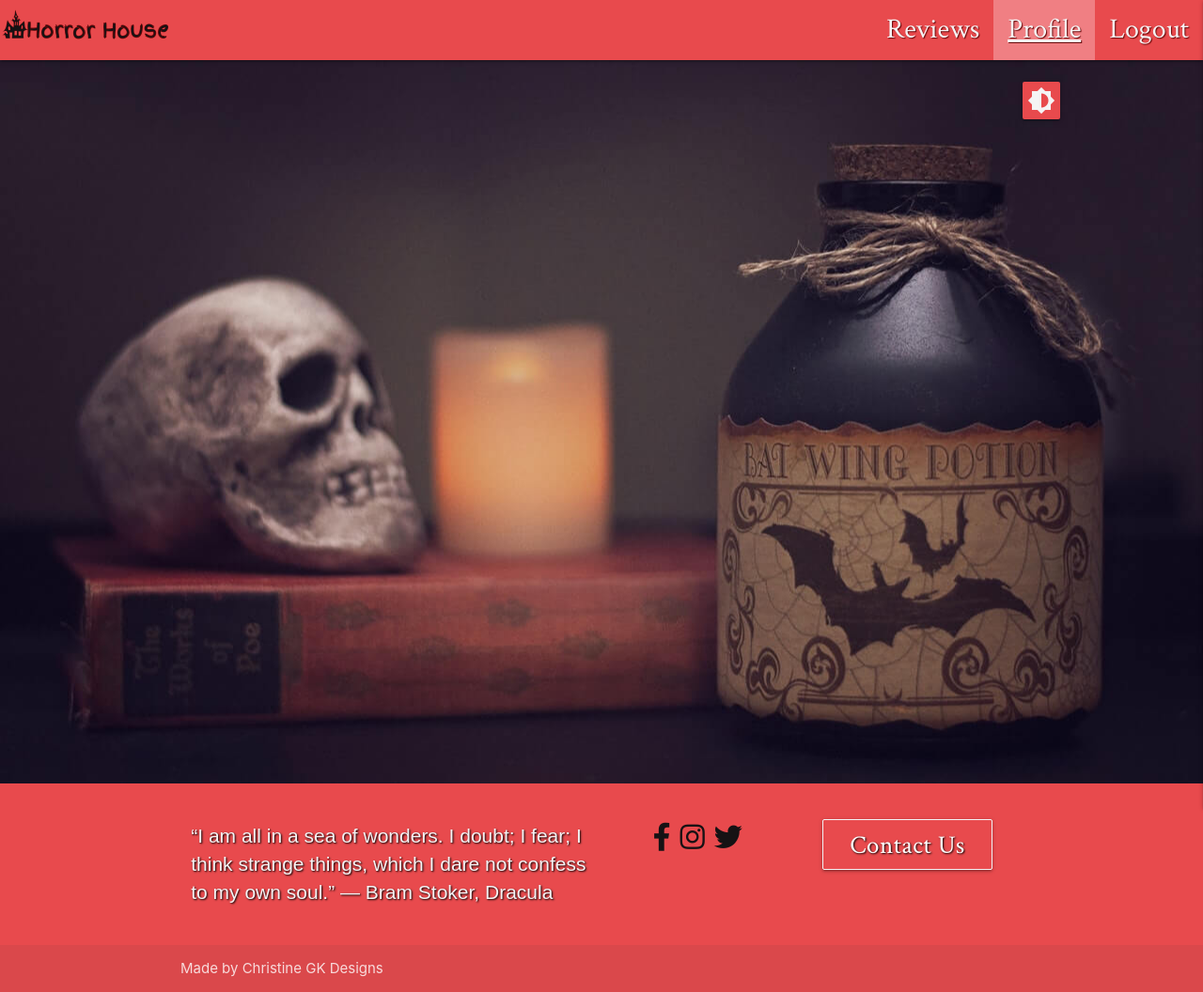
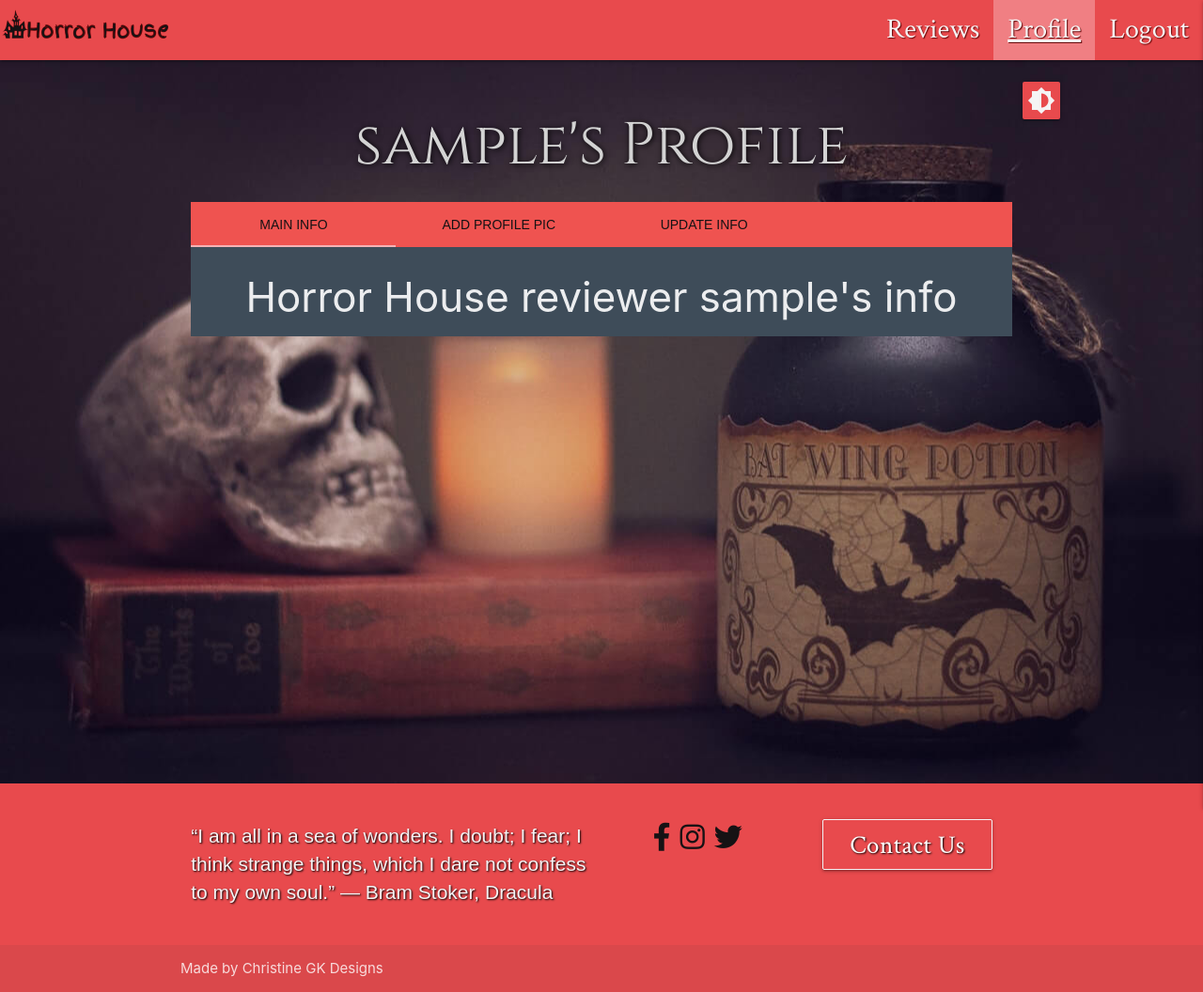
Before and after one commit to christine-gk416/horror-house-reviews, a Flask app: page /profile/1 in a window 1280 px wide. Shown: the whole page at 94% size. Run offline with Flask 2, Linux system fonts and the light colour scheme; the visitor is signed in with stand-in values (Sample User, id 1); a database or web service that is not in the repository returns one stand-in record (values such as "Sample title"); some libraries are stand-ins or nearby versions.

Commit message:
Start adding content to the profile page To give users more options to edit and update their profile, I created a basic Materialize tabs section

```diff
--- a/static/css/style.css
+++ b/static/css/style.css
@@ -60,6 +60,13 @@ h1 {
   font-weight: 600;
   color: #D3D3D3;
   text-shadow: 1px 1px 6px black;
+}
+
+h2 {
+  font-family: 'Cinzel', sans-serif;
+  font-weight: 400;
+  color: #D3D3D3;
+  text-shadow: 1px 1px 3px black;
 }
 
 .home-card-title {
@@ -151,6 +158,12 @@ a.breadcrumb {
 
 .review-content {
   padding: 5%;
+}
+
+/* Profile */
+.tabs .tab a {
+  color: #161214 !important;
+  font-family: Arial, Helvetica, sans-serif !important;
 }
 
 /* Footer */
--- a/static/js/init.js
+++ b/static/js/init.js
@@ -6,6 +6,7 @@
     });
     $('.tooltipped').tooltip();
     $('.parallax').parallax();
+    $('.tabs').tabs();
   }); // end of document ready
 })(jQuery); // end of jQuery name space
 
--- a/templates/book-reviews.html
+++ b/templates/book-reviews.html
@@ -55,7 +55,7 @@
 <div class="icon-sec-background">
   <div class="review-container">
 
-    <h2 class="center">Read and create reviews</h2>
+    <h2 class="center">Read the latest reviews by Horror House members</h2>
     <div class="row">
       {% for books in books %}
       <div class="col s12 m6 l6 xl3">
--- a/templates/profile.html
+++ b/templates/profile.html
@@ -1,3 +1,33 @@
 {% extends "base.html" %}
 
-{% block title %} Profile | Horror House {% endblock %}
+{% block title %} {{username}}'s Profile | Horror House {% endblock %}
+
+{% block main_heading %}
+<h1 class="custom-font header center">{{username}}'s Profile</h1>
+{% endblock %}
+{% block content %}
+
+
+<div class="row">
+    <div class="col s12">
+        <ul id="tabs-swipe-demo" class="tabs red lighten-1">
+            <li class="tab col s3"><a class="active" href="#main-info">Main Info</a></li>
+            <li class="tab col s3"><a  href="#add-pic">Add Profile Pic</a></li>
+            <li class="tab col s3"><a href="#update-info">Update info</a></li>
+          </ul>
+          <div id="main-info" class="col s12 individual-review-background">
+              <div class="center">
+                  <h3>Horror House reviewer {{username}}'s info</h3>
+
+              </div>
+          </div>
+          <div id="add-pic" class="col s12 red"><h1>THIS IS A TEST!</h1></div>
+          <div id="update-info" class="col s12 green">Test 3</div>
+    </div>
+  </div>
+
+
+
+
+
+{% endblock %}
```
